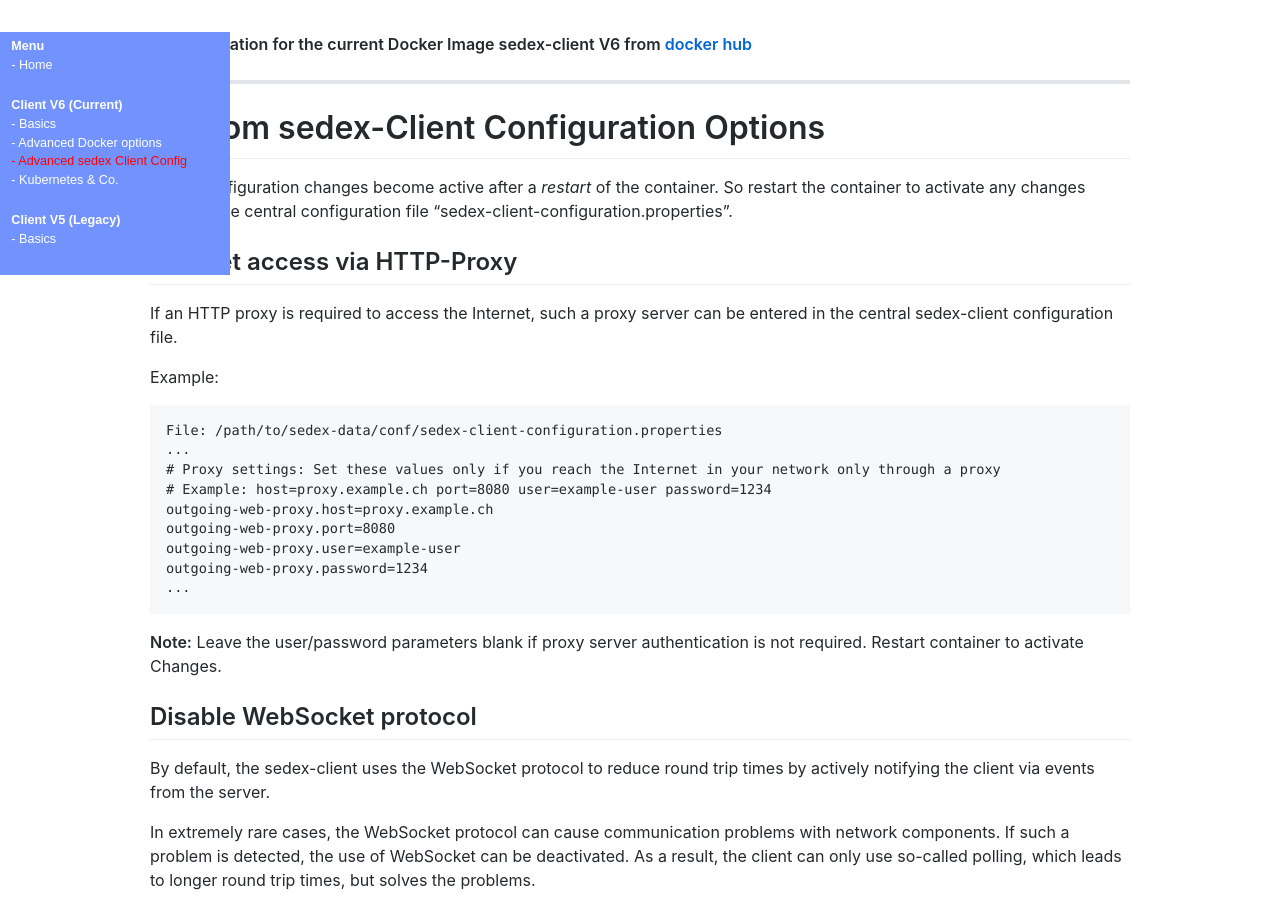
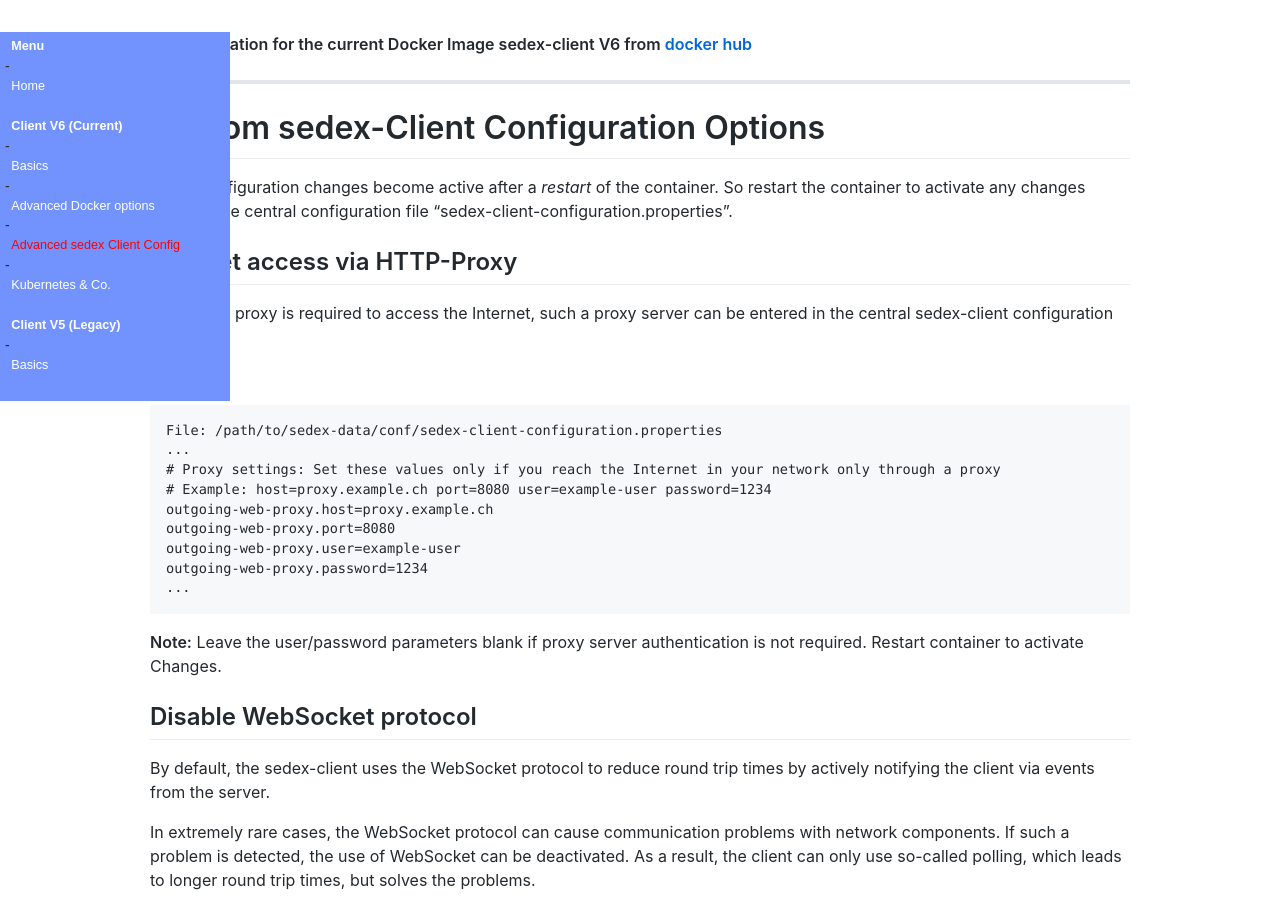
Before and after one commit to sedexch/sedexch.github.io, a Jekyll site: the page built from v6/sedex-client-configuration-options.md, in a window 1280 px wide and 900 px high. Built offline with Jekyll 4.4.1, drawn with Linux system fonts in a browser that asks for light colours; our own code applies the rules of GitHub Pages for plain Markdown files.

Commit message:
SEDEX-3166: Edits

```diff
--- a/_includes/menu_v6.md
+++ b/_includes/menu_v6.md
@@ -2,7 +2,7 @@
     <h3>{{ item.title }}</h3>
     {% for entry in item.subfolderitems %}
        <span class="{% if entry.url == page.url %}active{% endif %}">
-          <a href="{{ entry.url }}">- {{ entry.page }}</a>
+          - <a href="{{ entry.url }}">{{ entry.page }}</a>
        </span>
     {% endfor %}
     <br />
```
